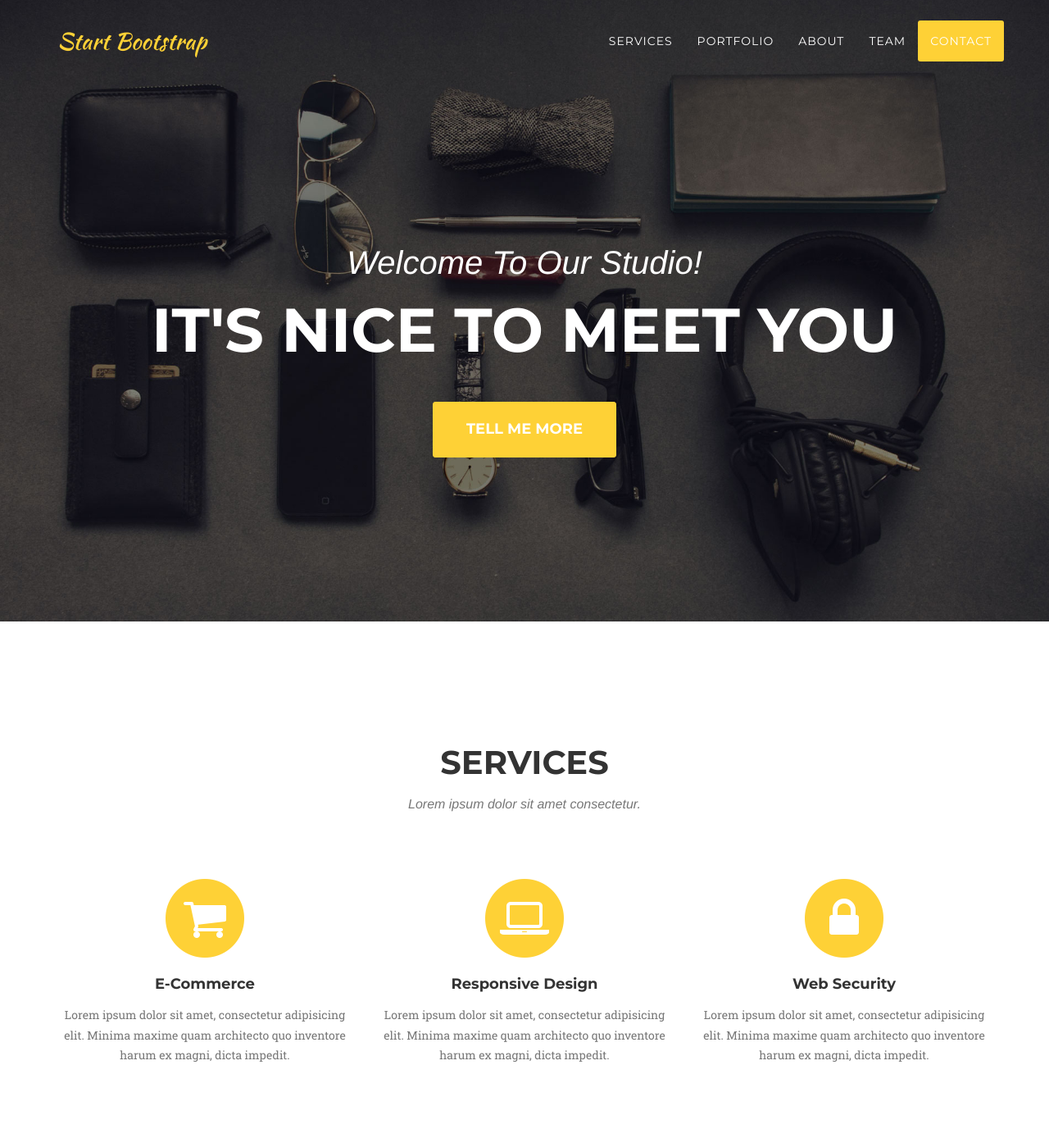
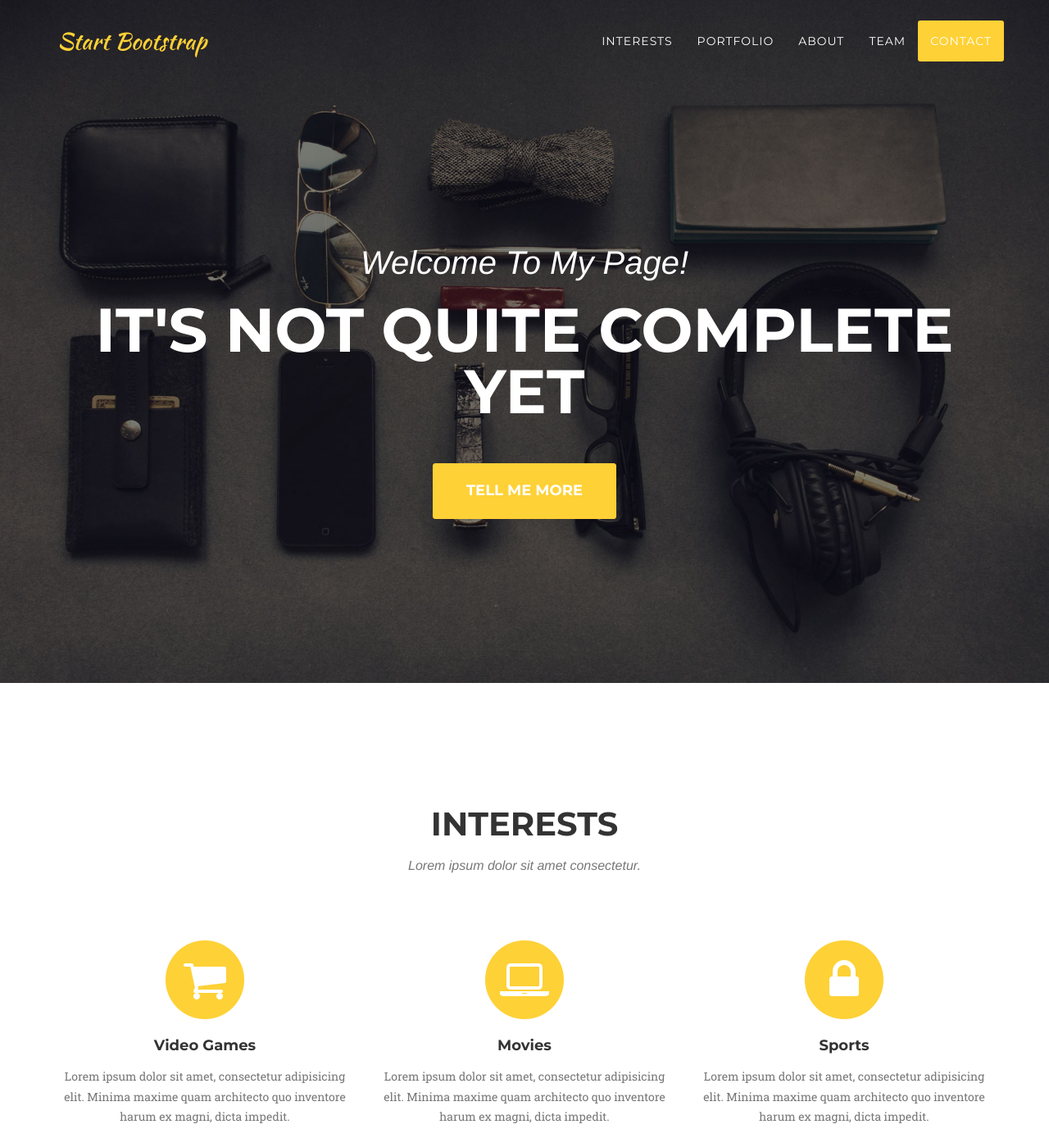
Before and after one commit to thatcrazyrebel/jtaylorray.github.io, a website: page index.html in a window 1280 px wide. Shown: the top 1388 px of the page at 82% size. Drawn offline with nearby package versions, Linux system fonts and the light colour scheme; a web font is replaced by a local one.

Commit message:
Update index.html

```diff
--- a/index.html
+++ b/index.html
@@ -53,7 +53,7 @@
                         <a href="#page-top"></a>
                     </li>
                     <li>
-                        <a class="page-scroll" href="#services">Services</a>
+                        <a class="page-scroll" href="#services">Interests</a>
                     </li>
                     <li>
                         <a class="page-scroll" href="#portfolio">Portfolio</a>
@@ -78,19 +78,19 @@
     <header>
         <div class="container">
             <div class="intro-text">
-                <div class="intro-lead-in">Welcome To Our Studio!</div>
-                <div class="intro-heading">It's Nice To Meet You</div>
+                <div class="intro-lead-in">Welcome To My Page!</div>
+                <div class="intro-heading">It's not quite complete yet</div>
                 <a href="#services" class="page-scroll btn btn-xl">Tell Me More</a>
             </div>
         </div>
     </header>
 
     <!-- Services Section -->
-    <section id="services">
+    <section id="interests">
         <div class="container">
             <div class="row">
                 <div class="col-lg-12 text-center">
-                    <h2 class="section-heading">Services</h2>
+                    <h2 class="section-heading">Interests</h2>
                     <h3 class="section-subheading text-muted">Lorem ipsum dolor sit amet consectetur.</h3>
                 </div>
             </div>
@@ -100,7 +100,7 @@
                         <i class="fa fa-circle fa-stack-2x text-primary"></i>
                         <i class="fa fa-shopping-cart fa-stack-1x fa-inverse"></i>
                     </span>
-                    <h4 class="service-heading">E-Commerce</h4>
+                    <h4 class="service-heading">Video Games</h4>
                     <p class="text-muted">Lorem ipsum dolor sit amet, consectetur adipisicing elit. Minima maxime quam architecto quo inventore harum ex magni, dicta impedit.</p>
                 </div>
                 <div class="col-md-4">
@@ -108,7 +108,7 @@
                         <i class="fa fa-circle fa-stack-2x text-primary"></i>
                         <i class="fa fa-laptop fa-stack-1x fa-inverse"></i>
                     </span>
-                    <h4 class="service-heading">Responsive Design</h4>
+                    <h4 class="service-heading">Movies</h4>
                     <p class="text-muted">Lorem ipsum dolor sit amet, consectetur adipisicing elit. Minima maxime quam architecto quo inventore harum ex magni, dicta impedit.</p>
                 </div>
                 <div class="col-md-4">
@@ -116,7 +116,7 @@
                         <i class="fa fa-circle fa-stack-2x text-primary"></i>
                         <i class="fa fa-lock fa-stack-1x fa-inverse"></i>
                     </span>
-                    <h4 class="service-heading">Web Security</h4>
+                    <h4 class="service-heading">Sports</h4>
                     <p class="text-muted">Lorem ipsum dolor sit amet, consectetur adipisicing elit. Minima maxime quam architecto quo inventore harum ex magni, dicta impedit.</p>
                 </div>
             </div>
```
